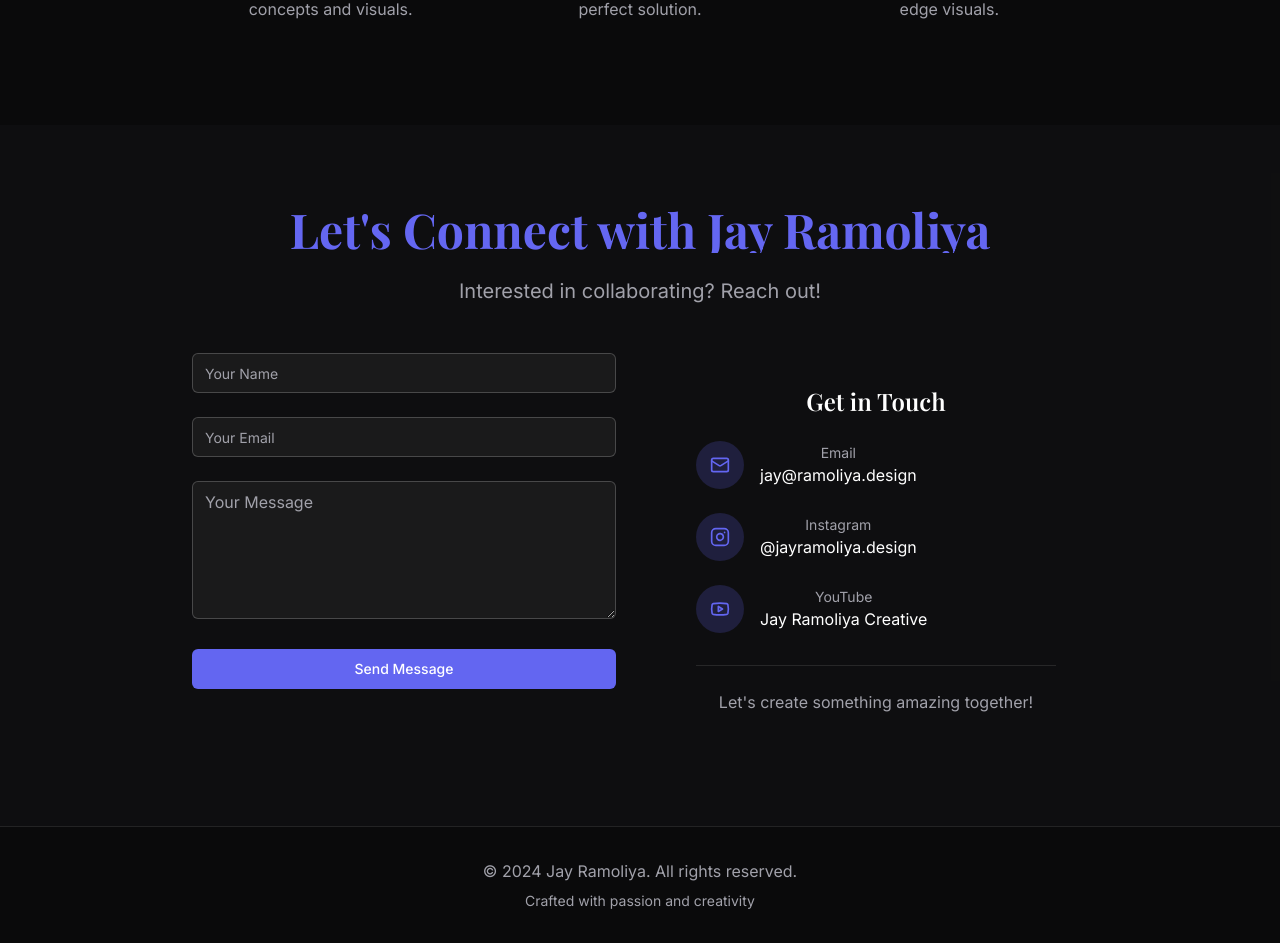
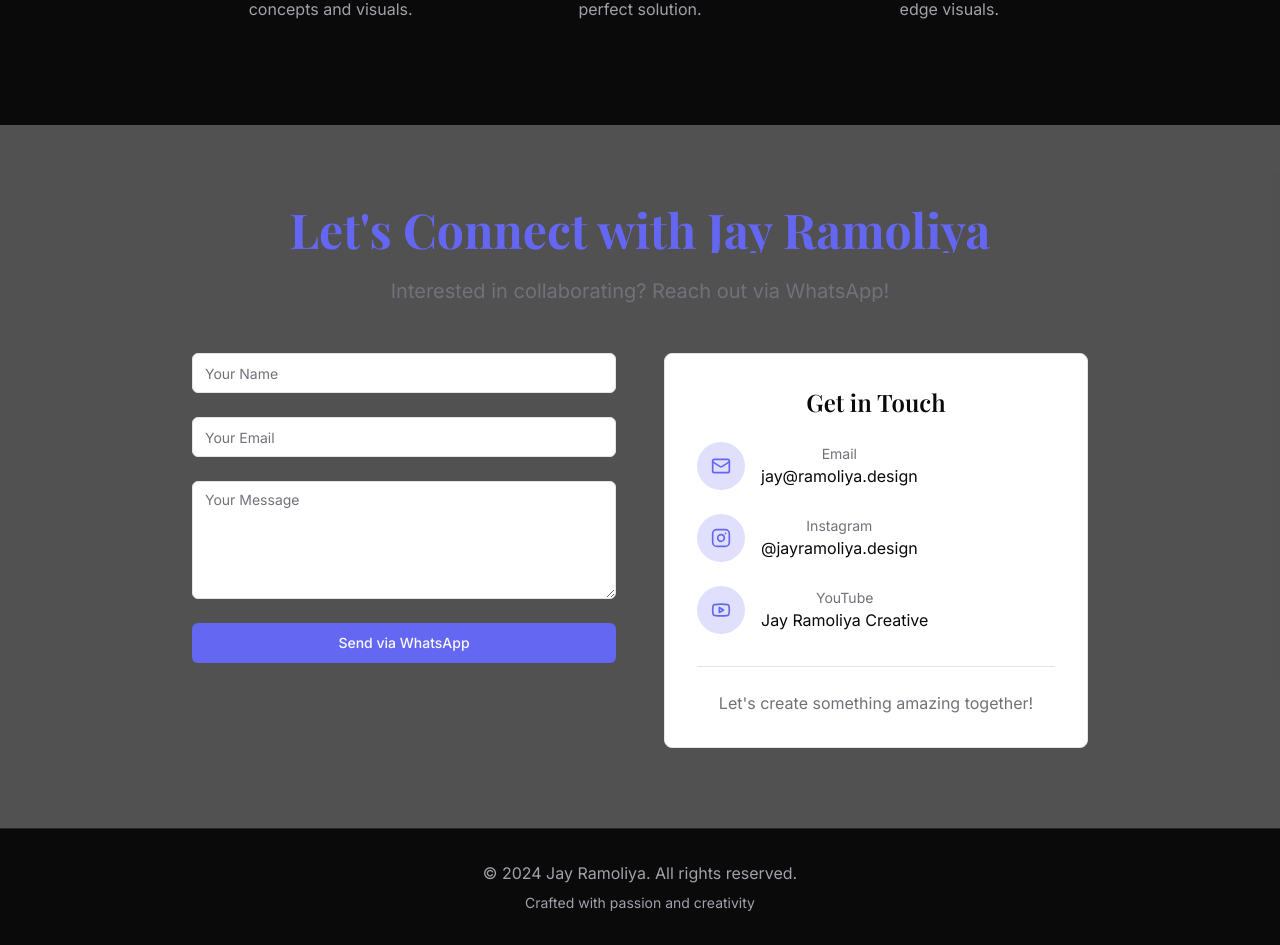
Before and after one commit to JayRamoliya/ramoliya-creative-showcase, a React (Vite) app: page / in a window 1280 px wide. Shown: the part 2876-3821 px from the top of the page. Built offline with nearby package versions, Linux system fonts and the light colour scheme.

Commit message:
Refactor: Separate pages and add WhatsApp link
- Separated all pages.
- Added a form to the contact section.
- Added a WhatsApp link to the contact section.

```diff
--- a/src/components/ContactSection.tsx
+++ b/src/components/ContactSection.tsx
@@ -2,7 +2,9 @@
 import { Mail, Instagram, Youtube } from 'lucide-react';
 import { Button } from "@/components/ui/button";
 import { Input } from "@/components/ui/input";
+import { Textarea } from "@/components/ui/textarea";
 import { useState } from 'react';
+import { useToast } from "@/hooks/use-toast";
 
 const ContactSection = () => {
   const [formData, setFormData] = useState({
@@ -10,11 +12,55 @@ const ContactSection = () => {
     email: '',
     message: ''
   });
+  const [isSubmitting, setIsSubmitting] = useState(false);
+  const { toast } = useToast();
 
-  const handleSubmit = (e: React.FormEvent) => {
+  const handleSubmit = async (e: React.FormEvent) => {
     e.preventDefault();
-    console.log('Form submitted:', formData);
-    // Handle form submission here
+
+    if (!formData.name || !formData.email || !formData.message) {
+      toast({
+        title: "Error",
+        description: "Please fill in all fields before sending.",
+        variant: "destructive",
+      });
+      return;
+    }
+
+    setIsSubmitting(true);
+
+    try {
+      // Create WhatsApp message
+      const whatsappMessage = `*New Contact Form Submission*%0A%0A*Name:* ${encodeURIComponent(formData.name)}%0A*Email:* ${encodeURIComponent(formData.email)}%0A*Message:* ${encodeURIComponent(formData.message)}%0A%0ASent from Jay Ramoliya Portfolio`;
+
+      // WhatsApp API URL
+      const whatsappURL = `https://wa.me/916353416521?text=${whatsappMessage}`;
+
+      // Open WhatsApp in new window
+      window.open(whatsappURL, '_blank');
+
+      // Reset form
+      setFormData({
+        name: '',
+        email: '',
+        message: ''
+      });
+
+      toast({
+        title: "Success!",
+        description: "Your message has been prepared for WhatsApp. The WhatsApp chat window should open shortly.",
+      });
+
+    } catch (error) {
+      console.error('Error sending message:', error);
+      toast({
+        title: "Error",
+        description: "There was an error preparing your message. Please try again.",
+        variant: "destructive",
+      });
+    } finally {
+      setIsSubmitting(false);
+    }
   };
 
   const handleInputChange = (e: React.ChangeEvent<HTMLInputElement | HTMLTextAreaElement>) => {
@@ -25,15 +71,15 @@ const ContactSection = () => {
   };
 
   return (
-    <section id="contact" className="py-20 bg-portfolio-dark-secondary/30">
+    <section id="contact" className="py-20 bg-muted/30">
       <div className="container mx-auto px-6">
         <div className="max-w-4xl mx-auto text-center">
           <h2 className="text-4xl md:text-5xl font-display font-bold mb-6 text-gradient animate-fade-in">
             Let's Connect with Jay Ramoliya
           </h2>
 
-          <p className="text-xl text-portfolio-text-secondary mb-12 animate-fade-in" style={{ animationDelay: '0.2s' }}>
-            Interested in collaborating? Reach out!
+          <p className="text-xl text-muted-foreground mb-12 animate-fade-in" style={{ animationDelay: '0.2s' }}>
+            Interested in collaborating? Reach out via WhatsApp!
           </p>
 
           <div className="grid grid-cols-1 lg:grid-cols-2 gap-12">
@@ -46,7 +92,8 @@ const ContactSection = () => {
                   placeholder="Your Name"
                   value={formData.name}
                   onChange={handleInputChange}
-                  className="bg-portfolio-dark-secondary border-white/20 text-portfolio-text-primary placeholder:text-portfolio-text-secondary"
+                  className="bg-card border-border text-foreground placeholder:text-muted-foreground"
+                  required
                 />
                 <Input
                   type="email"
@@ -54,66 +101,69 @@ const ContactSection = () => {
                   placeholder="Your Email"
                   value={formData.email}
                   onChange={handleInputChange}
-                  className="bg-portfolio-dark-secondary border-white/20 text-portfolio-text-primary placeholder:text-portfolio-text-secondary"
+                  className="bg-card border-border text-foreground placeholder:text-muted-foreground"
+                  required
                 />
-                <textarea
+                <Textarea
                   name="message"
                   placeholder="Your Message"
                   rows={5}
                   value={formData.message}
                   onChange={handleInputChange}
-                  className="w-full px-3 py-2 bg-portfolio-dark-secondary border border-white/20 rounded-md text-portfolio-text-primary placeholder:text-portfolio-text-secondary focus:outline-none focus:ring-2 focus:ring-portfolio-accent"
+                  className="bg-card border-border text-foreground placeholder:text-muted-foreground"
+                  required
                 />
                 <Button
                   type="submit"
-                  className="w-full bg-portfolio-accent hover:bg-portfolio-accent-hover text-white"
+                  className="w-full bg-primary hover:bg-primary/90 text-primary-foreground"
+                  disabled={isSubmitting}
                 >
-                  Send Message
+                  {isSubmitting ? 'Preparing WhatsApp Message...' : 'Send via WhatsApp'}
                 </Button>
               </form>
             </div>
 
             {/* Contact Info */}
             <div className="animate-fade-in-right" style={{ animationDelay: '0.5s' }}>
-              <div className="glass-card p-8">
-                <h3 className="text-2xl font-display font-semibold mb-6 text-portfolio-text-primary">
+              <div className="bg-card border border-border rounded-lg p-8">
+                <h3 className="text-2xl font-display font-semibold mb-6 text-foreground">
                   Get in Touch
                 </h3>
 
                 <div className="space-y-6">
                   <div className="flex items-center space-x-4">
-                    <div className="w-12 h-12 bg-portfolio-accent/20 rounded-full flex items-center justify-center">
-                      <Mail className="text-portfolio-accent" size={20} />
+                    <div className="w-12 h-12 bg-primary/20 rounded-full flex items-center justify-center">
+                      <Mail className="text-primary" size={20} />
                     </div>
                     <div>
-                      <p className="text-portfolio-text-secondary text-sm">Email</p>
-                      <p className="text-portfolio-text-primary">jay@ramoliya.design</p>
+                      <p className="text-muted-foreground text-sm">Email</p>
+                      <p className="text-foreground">jay@ramoliya.design</p>
                     </div>
                   </div>
 
                   <div className="flex items-center space-x-4">
-                    <div className="w-12 h-12 bg-portfolio-accent/20 rounded-full flex items-center justify-center">
-                      <Instagram className="text-portfolio-accent" size={20} />
+                    <div className="w-12 h-12 bg-primary/20 rounded-full flex items-center justify-center">
+                      <Instagram className="text-primary" size={20} />
                     </div>
                     <div>
-                      <p className="text-portfolio-text-secondary text-sm">Instagram</p>
-                      <p className="text-portfolio-text-primary">@jayramoliya.design</p>
+                      <p className="text-muted-foreground text-sm">Instagram</p>
+                      <p className="text-foreground">@jayramoliya.design</p>
                     </div>
                   </div>
 
                   <div className="flex items-center space-x-4">
-                    <div className="w-12 h-12 bg-portfolio-accent/20 rounded-full flex items-center justify-center">
-                      <Youtube className="text-portfolio-accent" size={20} />
+                    <div className="w-12 h-12 bg-primary/20 rounded-full flex items-center justify-center">
+                      <Youtube className="text-primary" size={20} />
                     </div>
                     <div>
-                      <p className="text-portfolio-text-secondary text-sm">YouTube</p>
-                      <p className="text-portfolio-text-primary">Jay Ramoliya Creative</p>
+                      <p className="text-muted-foreground text-sm">YouTube</p>
+                      <p className="text-foreground">Jay Ramoliya Creative</p>
                     </div>
                   </div>
                 </div>
 
-                <div className="mt-8 pt-6 border-t border-white/10">
-                  <p className="text-portfolio-text-secondary text-center">
+                <div className="mt-8 pt-6 border-t border-border">
+                  <p className="text-muted-foreground text-center">
                     Let's create something amazing together!
                   </p>
                 </div>
```
